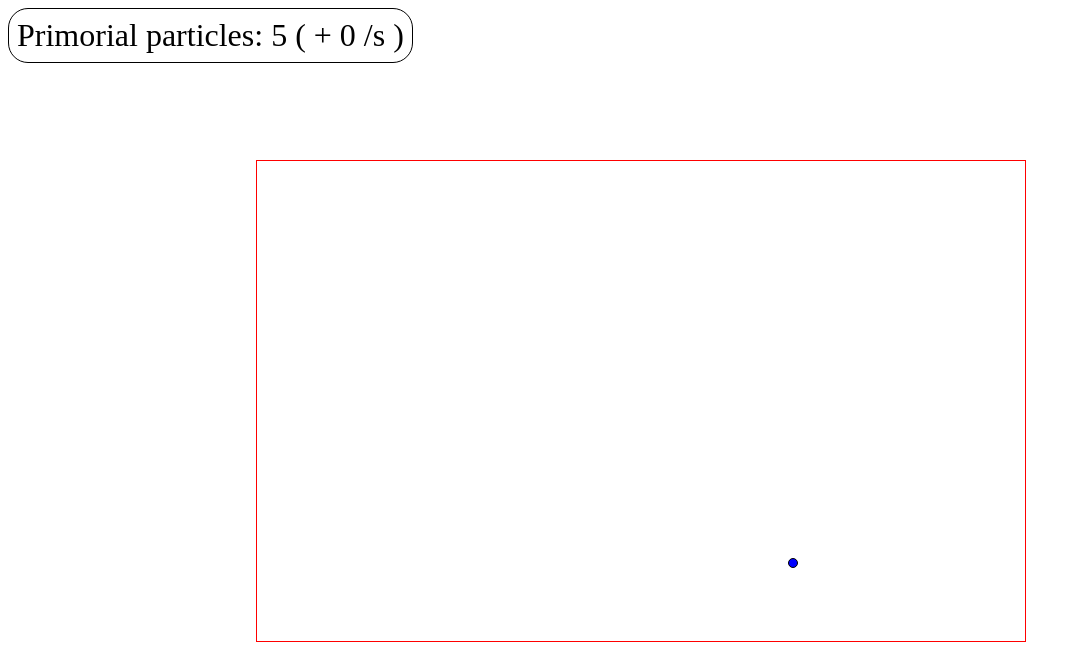
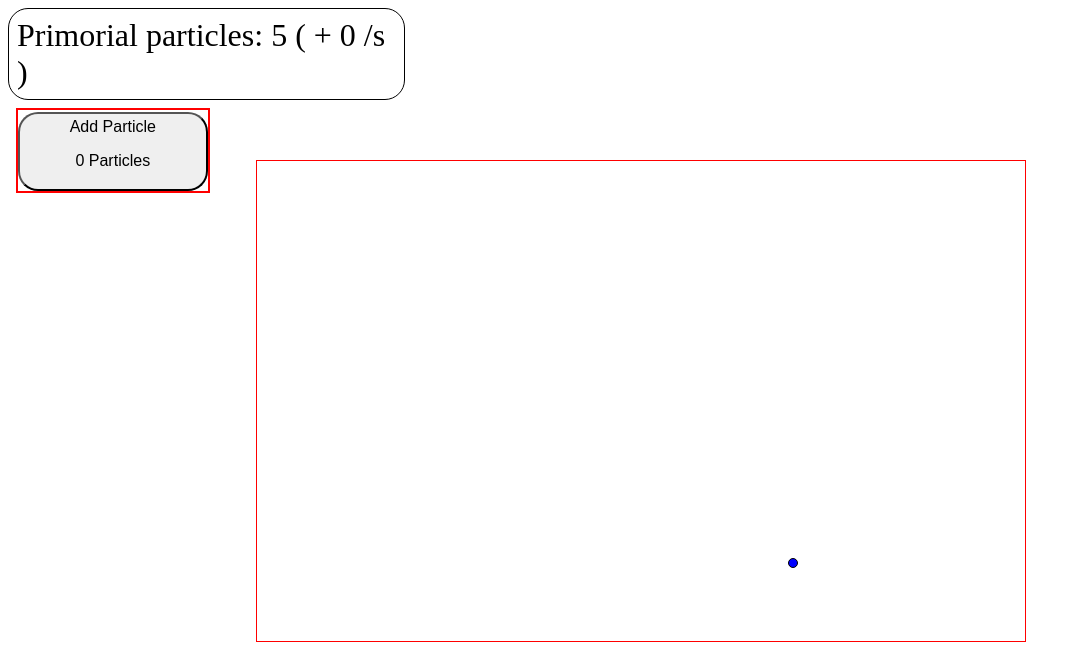
Before and after one commit to LewisSaber/Evolution, a plain HTML site: page index.html in a window 1280 px wide. Shown: the whole page, without its empty margins (0-1081 px from the left). Drawn offline with Linux system fonts and the light colour scheme.

Commit message:
Start upgrades

```diff
--- a/index.html
+++ b/index.html
@@ -9,8 +9,10 @@
 <body id="body" >
  <div id="counter">Primorial particles: <p id="countervalue">0</p> ( <p id="countergain">+ 0</p> /s )</div>
  <div id="particlecontainer"></div>
+ <div id="upgradesdiv"></div>
 <script src="processingids.js"></script>
 <script src="script.js"></script>
+<script src="upgrade.js"></script>
 <script src="particlecontroll.js"></script>
 </body>
 </html>
--- a/processingids.js
+++ b/processingids.js
@@ -1,3 +1,5 @@
+
+
 var allElements = document.querySelectorAll('*[id]')
 var allIds = [];
 for (var i = 0, n = allElements.length; i < n; ++i) {
@@ -9,3 +11,31 @@ for ( let i = 0, n = allElements.length; i < n; i++)
 {
 e[allIds[i]] = allElements[i];
 }
+let upgrades = 1;
+let upgradedescription = ["Add Particle "]
+let costnames = [" Particles"]
+
+for(let i = 0; i < upgrades; i++)
+{
+tag = document.createElement("button");
+tag.setAttribute("class", "upgrade");
+tag.setAttribute("id", "upgrade" + i);
+tag.setAttribute("onclick", "buyupgrade"+i+"()")
+
+tag.innerHTML = upgradedescription[i] + '<p class="cost" id="cost'+ i+'">0' + costnames[i] +'</p>'
+e.upgradesdiv.appendChild(tag);
+}
+
+
+
+ allElements = document.querySelectorAll('*[id]')
+ allIds = [];
+for (var i = 0, n = allElements.length; i < n; ++i) {
+  var el = allElements[i];
+  if (el.id) { allIds.push(el.id); }
+}
+ e = {}
+for ( let i = 0, n = allElements.length; i < n; i++)
+{
+e[allIds[i]] = allElements[i];
+}
--- a/script.js
+++ b/script.js
@@ -10,7 +10,7 @@ let windowx = window.innerWidth;
 let ballsize;
 let particlespeed = (Math.floor((windowx / 1920) * 2) + 1) / 10;
 let particleperhit = 1;
-let upgrades = 2;
+
 function resetupgrades() {
   for (let i = 0; i < upgrades; i++) game.upgrades[i] = 0;
 }
--- a/styles.css
+++ b/styles.css
@@ -1,10 +1,10 @@
 #counter {
-  display: inline;
-  float: left;
-  font-size: 2rem;
+
+  font-size: 4vh;
   border-radius: 20px;
   border: solid black 1px;
   padding: 1vh;
+  width: 30%;
 }
 #counter > * {
   display: inline;
@@ -27,3 +27,22 @@
   left: 20%;
   border: solid red 1px;
 }
+#upgradesdiv
+{
+    display: block;
+    float: left;
+    width: 15%;
+    border: solid red 2px;
+    height: 10%;
+    margin: 1vh;
+
+}
+.upgrade
+{
+    display: block;
+    width: 100%;
+    margin-top: 1%;
+    font-size: 2vh;
+    padding: 2%;
+    border-radius: 20px;
+}
```
Also changed, not shown: upgrade.js (added).
